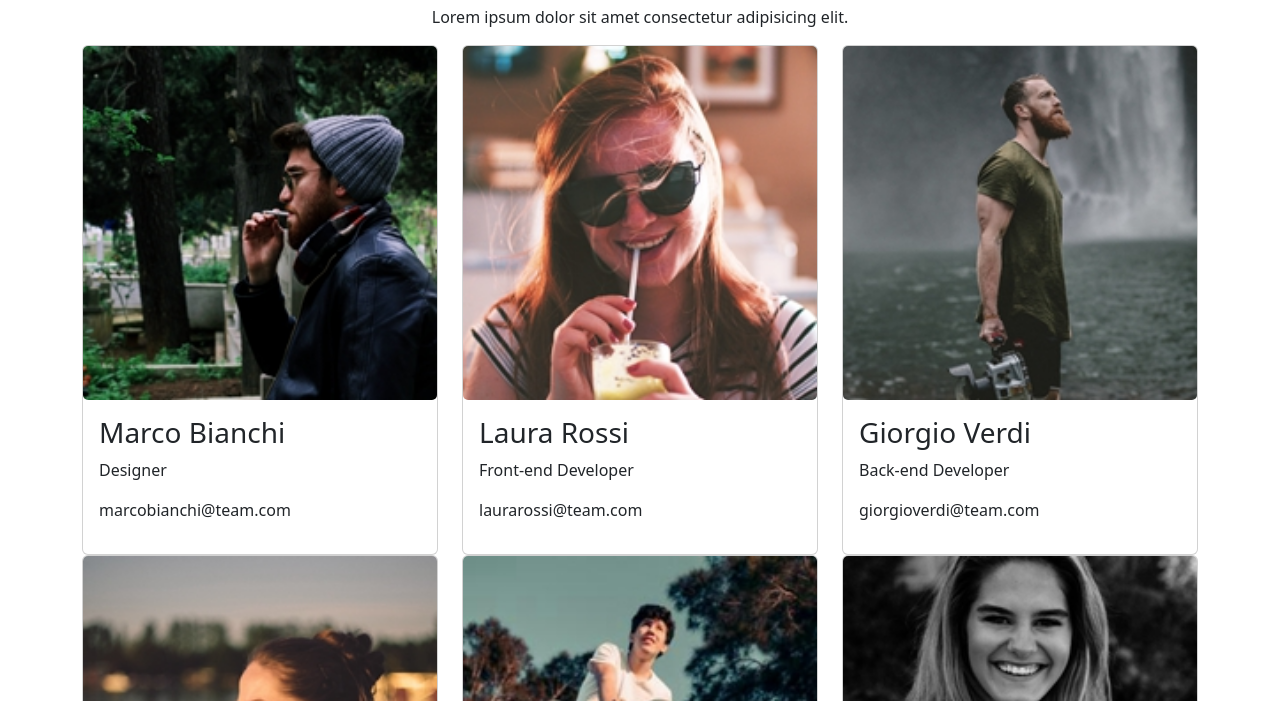
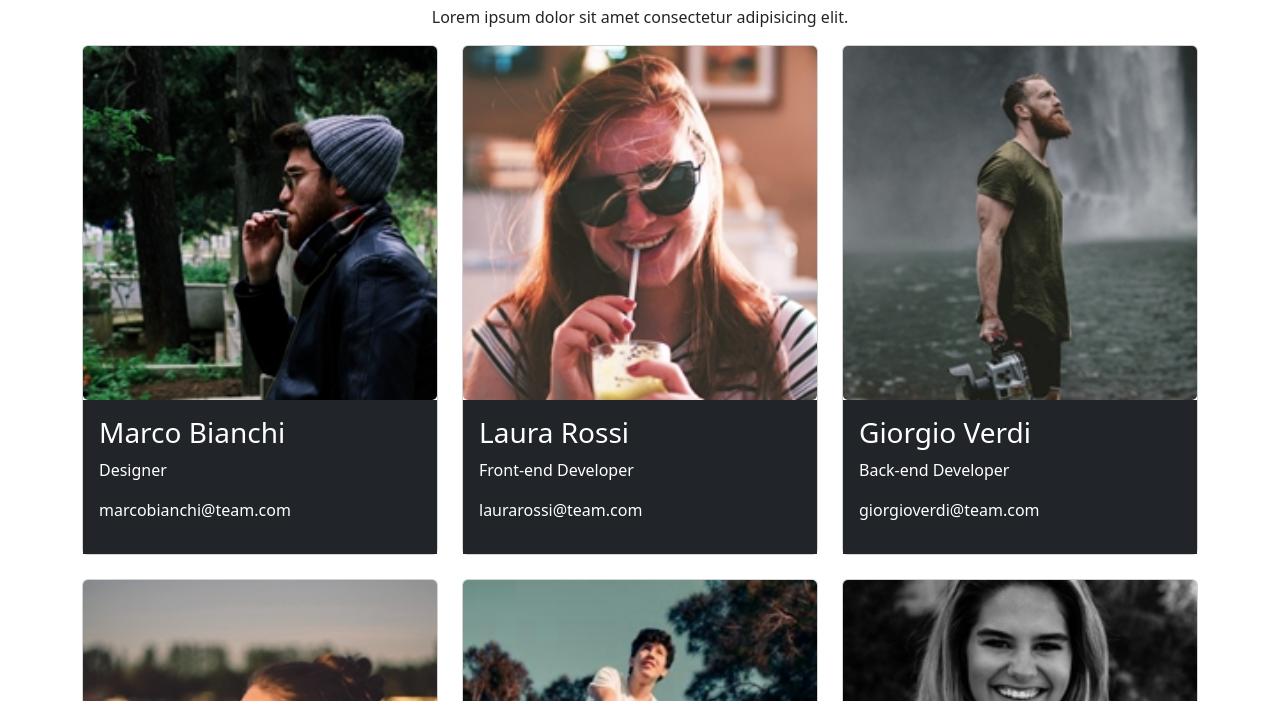
Before and after one commit to FrancescoSls97/js-our-team, a plain HTML site: page index.html in a window 1280 px wide. Shown: the part 99-800 px from the top of the page. Drawn offline with nearby package versions, Linux system fonts and the light colour scheme.

Commit message:
fix card colors

```diff
--- a/assets/script.js
+++ b/assets/script.js
@@ -74,7 +74,7 @@ function createMarkupForMembers(member) {
                   <div class="col">
                     <div class="card">
                         <img src="./assets/${img}" alt="member.img" class="card-img">
-                        <div class="card-body">
+                        <div class="card-body bg-dark text-white">
                             <h3>${name}</h3>
                             <div>
                                 <p>${role}</p>
--- a/index.html
+++ b/index.html
@@ -15,7 +15,7 @@
         <p class="text-center">Lorem ipsum dolor sit amet consectetur adipisicing elit.
         </p>
         <div id="team-members">
-            <div class="row row-cols-1 row-cols-sm-2 row-cols-md-3">
+            <div class="row row-cols-1 row-cols-sm-2 row-cols-md-3 g-4">
 
             </div>
         </div>
```
